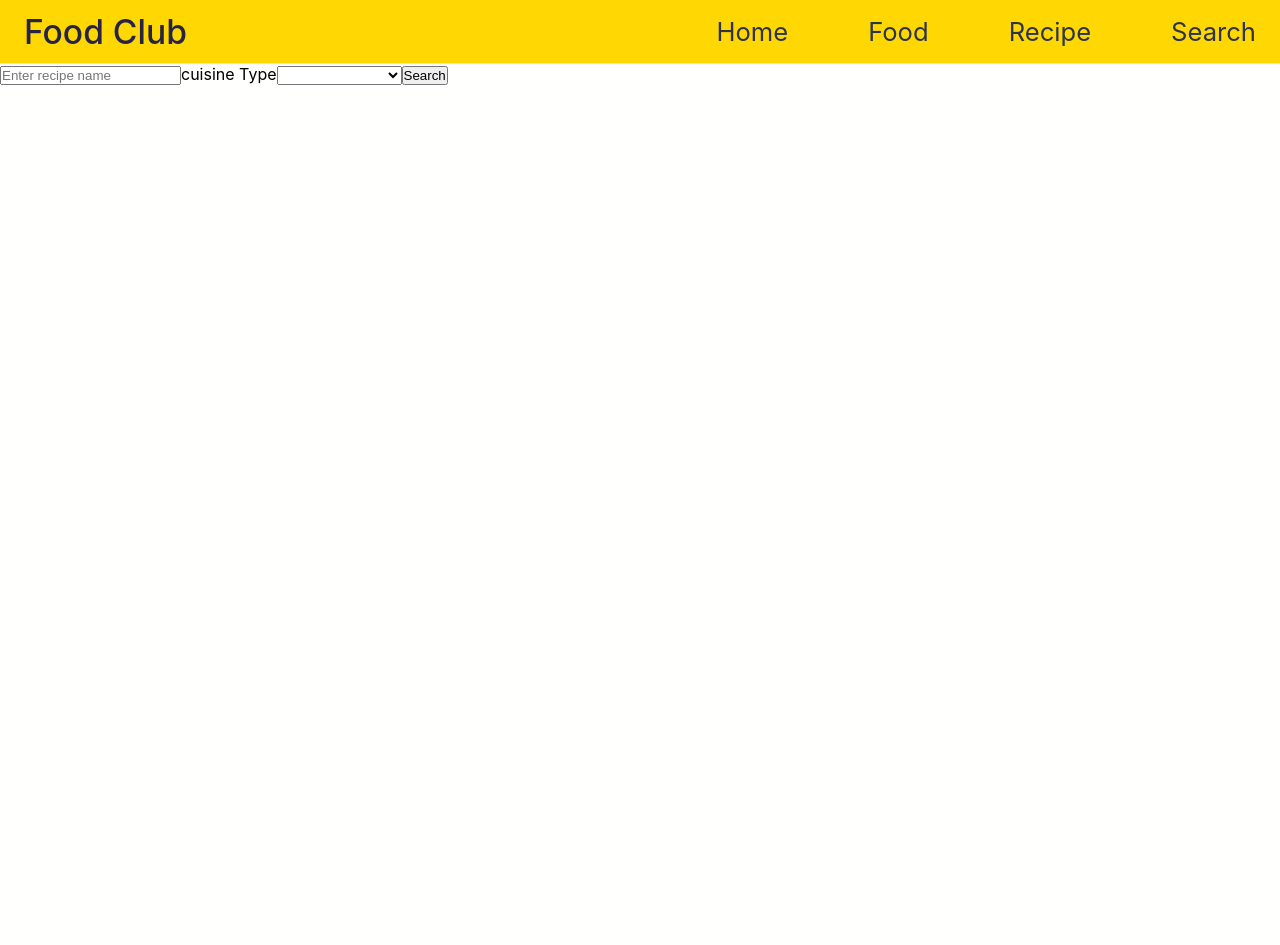
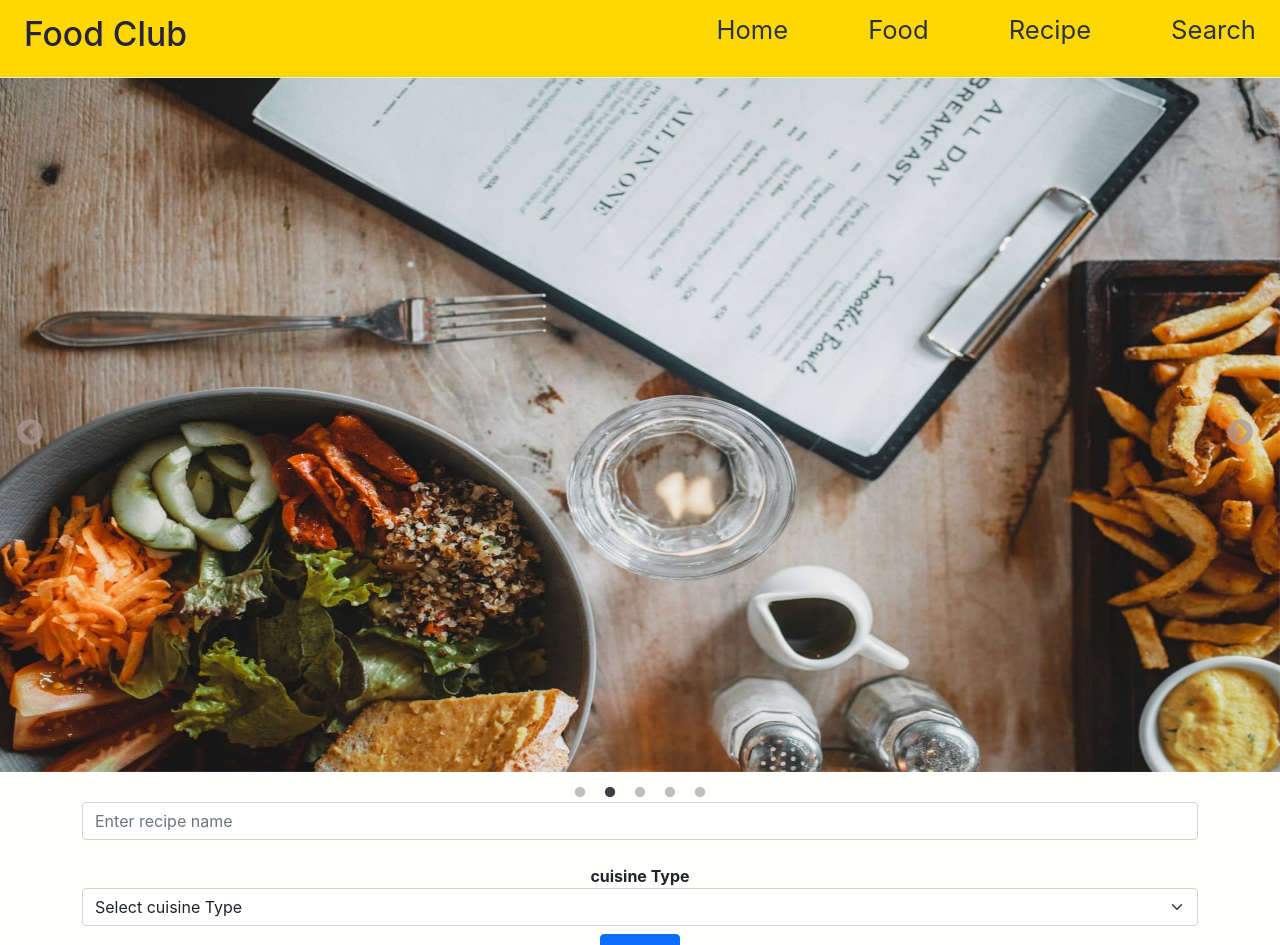
Before and after one commit to Pankajbisht18/React-Food-App, a React (Create React App) app: page /food in a window 1280 px wide. Shown: the top 945 px of the page. Before the commit the page ends 800 px from the top, so only its background shows below. Built offline with nearby package versions, Linux system fonts and the light colour scheme.

Commit message:
Searh page

```diff
--- a/package.json
+++ b/package.json
@@ -3,6 +3,8 @@
   "version": "0.1.0",
   "private": true,
   "dependencies": {
+    "@material-ui/core": "^4.12.0",
+    "@material-ui/icons": "^4.11.2",
     "@testing-library/jest-dom": "^5.11.9",
     "@testing-library/react": "^11.2.5",
     "@testing-library/user-event": "^12.8.3",
--- a/public/index.html
+++ b/public/index.html
@@ -4,7 +4,10 @@
     <meta charset="utf-8" />
     <meta name="viewport" content="width=device-width, initial-scale=1" />
     <link rel="stylesheet" type="text/css" charset="UTF-8" href="https://cdnjs.cloudflare.com/ajax/libs/slick-carousel/1.6.0/slick.min.css"/>
-    <link rel="stylesheet" type="text/css" href="https://cdnjs.cloudflare.com/ajax/libs/slick-carousel/1.6.0/slick-theme.min.css"/>
+    <link rel="stylesheet" type="text/css" href="https://cdnjs.cloudflare.com/ajax/libs/slick-carousel/1.6.0/slick-theme.min.css" />
+    <link href="https://cdn.jsdelivr.net/npm/bootstrap@5.0.2/dist/css/bootstrap.min.css" rel="stylesheet" integrity="sha384-EVSTQN3/azprG1Anm3QDgpJLIm9Nao0Yz1ztcQTwFspd3yD65VohhpuuCOmLASjC" crossorigin="anonymous">
+    <script src="https://cdn.jsdelivr.net/npm/@popperjs/core@2.9.2/dist/umd/popper.min.js" integrity="sha384-IQsoLXl5PILFhosVNubq5LC7Qb9DXgDA9i+tQ8Zj3iwWAwPtgFTxbJ8NT4GN1R8p" crossorigin="anonymous"></script>
+    <script src="https://cdn.jsdelivr.net/npm/bootstrap@5.0.2/dist/js/bootstrap.min.js" integrity="sha384-cVKIPhGWiC2Al4u+LWgxfKTRIcfu0JTxR+EQDz/bgldoEyl4H0zUF0QKbrJ0EcQF" crossorigin="anonymous"></script>
     <title>Food App</title>
   </head>
   <body>
--- /dev/null
+++ b/src/Components/Card.js
@@ -0,0 +1,102 @@
+import React, { useState } from 'react';
+import { makeStyles } from '@material-ui/core/styles';
+import clsx from 'clsx';
+import Card from '@material-ui/core/Card';
+import CardMedia from '@material-ui/core/CardMedia';
+import CardContent from '@material-ui/core/CardContent';
+import CardActions from '@material-ui/core/CardActions';
+import Collapse from '@material-ui/core/Collapse';
+import IconButton from '@material-ui/core/IconButton';
+import Typography from '@material-ui/core/Typography';
+import ExpandMoreIcon from '@material-ui/icons/ExpandMore';
+import Button from '@material-ui/core/Button';
+import './css/card.css';
+
+const useStyles = makeStyles((theme) => ({
+  root: {
+    maxWidth: '345px',
+    marginTop: '50px',
+  },
+  media: {
+    height: '300px',
+    width: '500px',
+    paddingTop: '56.25%', // 16:9
+  },
+  expand: {
+    transform: 'rotate(0deg)',
+    marginLeft: 'auto',
+    marginTop: '-40px',
+    transition: theme.transitions.create('transform', {
+      duration: theme.transitions.duration.shortest,
+    }),
+  },
+  expandOpen: {
+    transform: 'rotate(180deg)',
+  }
+}));
+
+const RecipeReviewCard = ({
+    label,
+    image,
+    mealType,
+    cuisineType,
+    DishType,
+    ingredient,
+    url
+}) => {
+  const classes = useStyles();
+  const [expanded, setExpanded] = React.useState(false);
+
+  const handleExpandClick = () => {
+    setExpanded(!expanded);
+  };
+  return (
+    <Card className={classes.root}>
+      <CardMedia
+        className={classes.media}
+        image={image}
+        title="Paella dish"
+      />
+      <CardContent>
+        <Typography variant="h6"  color="textSecondary" component="h6">
+          {label}
+        </Typography>
+        <Typography variant="p"  color="textDark" component="h6">
+          Meal Type: {mealType}
+        </Typography>
+        <Typography variant="p"  color="textDark" component="h6">
+          Cuisine Type: {cuisineType}
+        </Typography>
+        <Typography variant="p"  color="textDark" component="h6">
+          Dish Type: {DishType}
+        </Typography>
+      </CardContent>
+      <CardActions disableSpacing>
+        <IconButton
+          className={clsx(classes.expand, {
+            [classes.expandOpen]: expanded,
+          })}
+          onClick={handleExpandClick}
+          aria-expanded={expanded}
+          aria-label="show more"
+        >
+          <ExpandMoreIcon />
+        </IconButton>
+      </CardActions>
+      <Collapse in={expanded} timeout="auto" unmountOnExit>
+        <CardContent>
+          <Typography variant="h6" color="textDark" component="h6">Ingredients</Typography>
+            <Typography paragraph>
+              {ingredient}
+            </Typography>
+            <a href={url} target="_blank">
+              <Button variant="contained" color="secondary">
+                Read Recipe
+              </Button>
+            </a>
+        </CardContent>
+      </Collapse>
+    </Card>
+  );
+}
+export default RecipeReviewCard;
--- a/src/Components/Food.js
+++ b/src/Components/Food.js
@@ -1,5 +1,7 @@
 import { useState } from "react";
-import {Link} from 'react-router-dom';
+import ImgSlider from './ImgSlider';
+import RecipeReviewCard from './Card';
+import './css/card.css';
 
 const Food = () => {
     const[Recipe, setRecipe] = useState([]);
@@ -16,7 +18,7 @@ const Food = () => {
             fetch(`https://api.edamam.com/api/recipes/v2?type=public&q=${Search}&app_id=eabc8ee8&app_key=4d98b1b0c4340c48bc68b1b84a839892&cuisineType=${cuisineType}`)
             .then(res=>res.json())
             .then(json=>{
-                setRecipe(json.hits)
+                setRecipe(json.hits);
             })
         }
         else{
@@ -27,11 +29,18 @@ const Food = () => {
     console.log(Recipe);
     return(
         <>
-            <div>
-                <input type="text" placeholder="Enter recipe name" onChange={handleText} />
-                <label>cuisine Type</label>
-                <select name="cuisineType" onChange={handleCusineType}>
-                    <option value=""></option>
+            <ImgSlider />
+            <div className="container text-center py-4">
+                <input
+                    type="text"
+                    placeholder="Enter recipe name"
+                    className="form-control"
+                    onChange={handleText}
+                />
+                <br />
+                <label className="fw-bold">cuisine Type</label>
+                <select name="cuisineType" className="form-select" onChange={handleCusineType}>
+                    <option value="" selected>Select cuisine Type</option>
                     <option value="American">American</option>
                     <option value="Asian">Asian</option>
                     <option value="British">British</option>
@@ -51,20 +60,23 @@ const Food = () => {
                     <option value="South American">South American</option>
                     <option value="South East Asian">South East Asian</option>
                 </select>
-                <button onClick={handleSearch}>Search</button>
+                <button className="btn btn-primary my-2" onClick={handleSearch}>Search</button>
             </div>
-            <div>
+            <div className="container d-flex flex-wrap justify-content-around align-items-center">
                 {
                     Recipe.map((food,id)=>{
                         return(
-                        <div key={id}>
-                            <img src={food.recipe.image} alt={food.recipe.label}/>
-                            <h1>{food.recipe.label}</h1>
-                            <Link to="/recipe">
-                                <button className="btn">
-                                    Read Recipe
-                                </button>
-                            </Link>
+                            <div>
+                                    <RecipeReviewCard
+                                        key={id}
+                                        label={food.recipe.label}
+                                        image={food.recipe.image}
+                                        mealType={food.recipe.mealType}
+                                        cuisineType={food.recipe.cuisineType}
+                                        DishType={food.recipe.dishType}
+                                        ingredient={food.recipe.ingredientLines}
+                                        url={food.recipe.url}
+                                    />
                             </div>
                         )
                     })
--- a/src/Components/Navbar.js
+++ b/src/Components/Navbar.js
@@ -3,7 +3,7 @@ import './css/Navbar.css'
 const Navbar = () => {
     const resNav = () => {
         const hamburger = document.querySelector(".hamburger");
-        const navMenu = document.querySelector(".nav-menu");
+        const navMenu = document.querySelector(".nav-menu1");
         function mobileMenu() {
             hamburger.classList.toggle("active");
             navMenu.classList.toggle("active");
@@ -12,7 +12,7 @@ const Navbar = () => {
     }
     const closeRes = () => {
         const hamburger = document.querySelector(".hamburger");
-        const navMenu = document.querySelector(".nav-menu");
+        const navMenu = document.querySelector(".nav-menu1");
         function closeMenu() {
             hamburger.classList.remove("active");
             navMenu.classList.remove("active");
@@ -21,20 +21,20 @@ const Navbar = () => {
     }
     return(
         <header className="header">
-            <nav className="navbar">
-                <h3 className="nav-logo">Food Club</h3>
-                <ul className="nav-menu">
-                    <li className="nav-item">
-                        <Link to="/" className="nav-link" onClick={closeRes}>Home</Link>
+            <nav className="navbar1">
+                <h3 className="nav-logo1">Food Club</h3>
+                <ul className="nav-menu1">
+                    <li className="nav-item1">
+                        <Link to="/" className="nav-link1" onClick={closeRes}>Home</Link>
                     </li>
-                    <li className="nav-item">
-                        <Link to="/food" className="nav-link" onClick={closeRes}>Food</Link>
+                    <li className="nav-item1">
+                        <Link to="/food" className="nav-link1" onClick={closeRes}>Food</Link>
                     </li>
-                    <li className="nav-item">
-                        <Link to="/recipe" className="nav-link" onClick={closeRes}>Recipe</Link>
+                    <li className="nav-item1">
+                        <Link to="/recipe" className="nav-link1" onClick={closeRes}>Recipe</Link>
                     </li>
-                    <li className="nav-item">
-                        <Link to="/search" className="nav-link" onClick={closeRes}>Search</Link>
+                    <li className="nav-item1">
+                        <Link to="/search" className="nav-link1" onClick={closeRes}>Search</Link>
                     </li>
                 </ul>
                 <div className="hamburger" onClick={resNav}>
--- a/src/Components/css/Navbar.css
+++ b/src/Components/css/Navbar.css
@@ -7,7 +7,7 @@ a{
 .header{
     border-bottom: 1px solid #E2E8F0;
 }
-.navbar{
+.navbar1{
     display: flex;
     justify-content: space-between;
     align-items: center;
@@ -25,29 +25,29 @@ a{
     transition: all 0.3s ease-in-out;
     background-color:#101010;
 }
-.nav-menu{
+.nav-menu1{
     display: flex;
     justify-content: space-between;
     align-items: center;
 }
-.nav-item{
+.nav-item1{
     margin-left: 5rem;
 }
-.nav-link{
+.nav-link1{
     font-size: 1.6rem;
     font-weight: 400;
     color: #2d334a;
 }
-.nav-link:hover{
+.nav-link1:hover{
     color:#482ff7;
 }
-.nav-logo{
+.nav-logo1{
     font-size: 2.1rem;
     font-weight: 500;
     color: #272343;
 }
 @media (max-width: 900px){
-    .nav-menu{
+    .nav-menu1{
         position: fixed;
         left: -100%;
         top: 4.2rem;
@@ -59,10 +59,10 @@ a{
         transition: 0.3s;
         box-shadow: 0 10px 27px rgba(0,0,0,0.05);
     }
-    .nav-menu.active{
+    .nav-menu1.active{
         left: 0;
     }
-    .nav-item{
+    .nav-item1{
         margin: 2.5rem 0;
     }
     .hamburger{
--- /dev/null
+++ b/src/Components/css/card.css
@@ -0,0 +1,3 @@
+.MuiTypography-colorTextSecondary {
+    color: #000;
+}
```
Also changed, not shown: 1 other file (tests, documents, lock files or other folders). Lines whose indentation alone changed are shown as unchanged.
